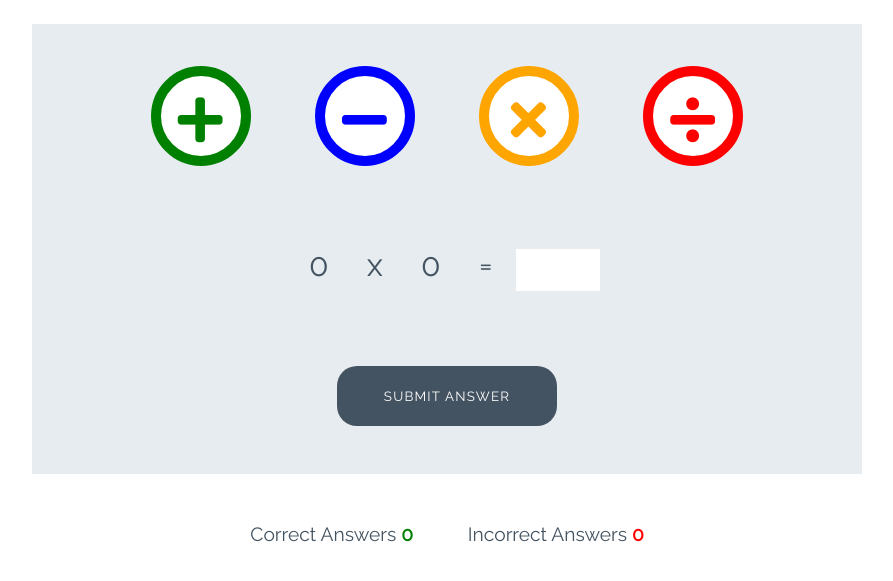
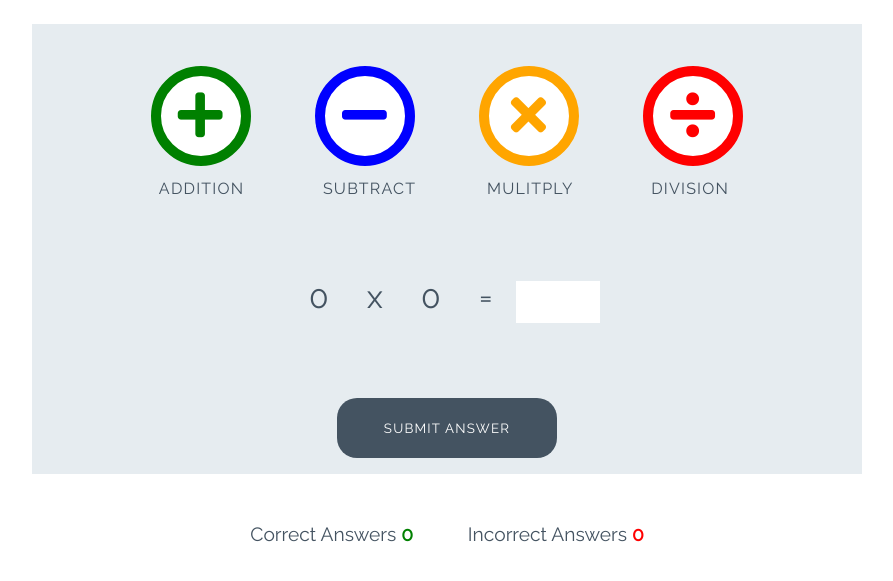
Before and after one commit to Gar-16/love-maths, a plain HTML site: page index.html in a window 1280 px wide. Shown: the part 79-660 px from the top of the page, without its empty margins (193-1086 px from the left). Drawn offline with Linux system fonts and the light colour scheme.

Commit message:
Add styles for games

```diff
--- a/assets/css/style.css
+++ b/assets/css/style.css
@@ -109,6 +109,14 @@ body {
     font-size: 3.2rem;
     margin: 0 30px;
     transition: all 0.5s;
+}
+
+.btn--big::after {
+    content: attr(data-type);
+    font-size: 1rem;
+    color: #445361;
+    position: relative;
+    left: -0.5em;
 }
 
 .btn--blue {
--- a/index.html
+++ b/index.html
@@ -27,16 +27,16 @@
 
     <div class="game-area">
       <div class="controls-area">
-        <button class="btn btn--big btn--green">
+        <button data-type="addition" class="btn btn--big btn--green">
           <i class="fas fa-plus"></i>
         </button>
-        <button class="btn btn--big btn--blue">
+        <button data-type="subtract" class="btn btn--big btn--blue">
           <i class="fas fa-minus"></i>
         </button>
-        <button class="btn btn--big btn--orange">
+        <button data-type="mulitply" class="btn btn--big btn--orange">
           <i class="fas fa-times"></i>
         </button>
-        <button class="btn btn--big btn--red">
+        <button data-type="division" class="btn btn--big btn--red">
           <i class="fas fa-divide"></i>
         </button>
       </div>
@@ -48,7 +48,7 @@
         <p class="answer-message">Enter Answer:</p>
         <input id="answer-box" type="number" />
       </div>
-      <button class="btn btn--gray">Submit Answer</button>
+      <button data-type="submit" class="btn btn--gray">Submit Answer</button>
     </div>
 
     <div class="score-area">
```
